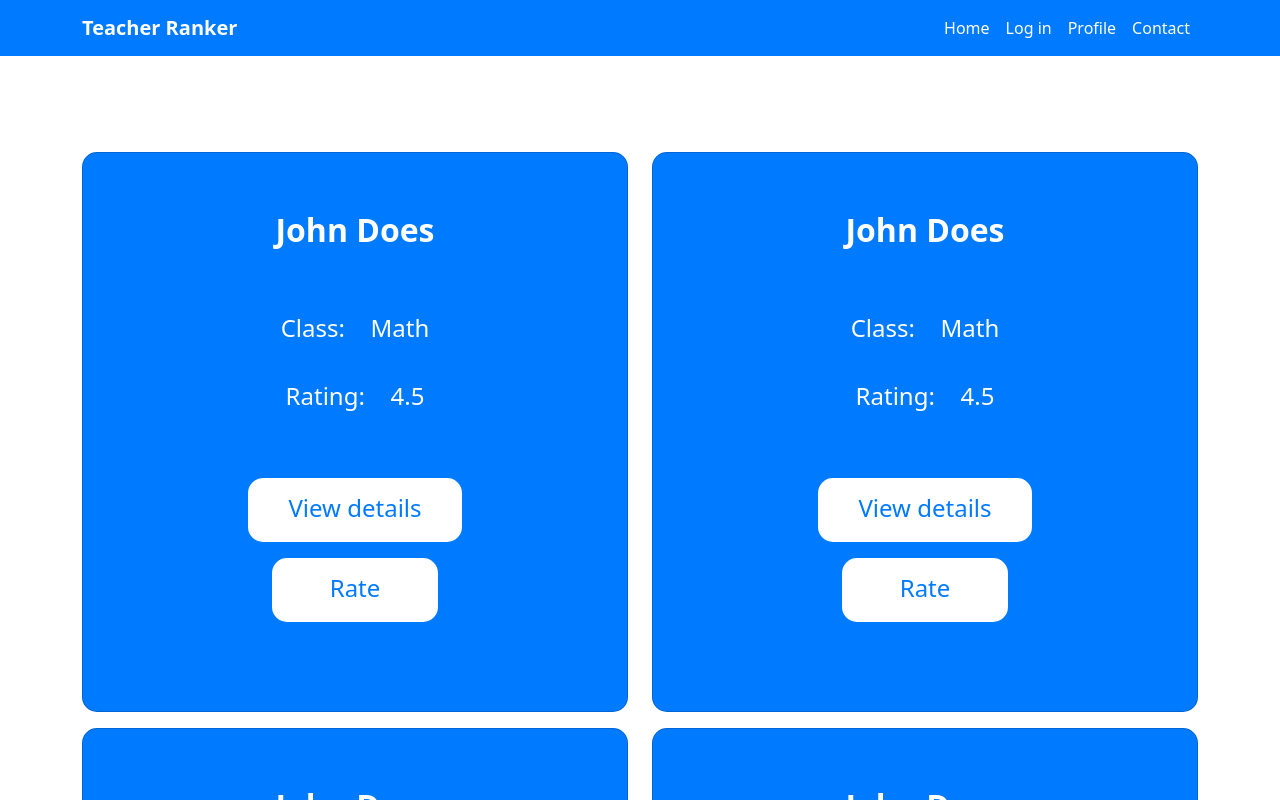
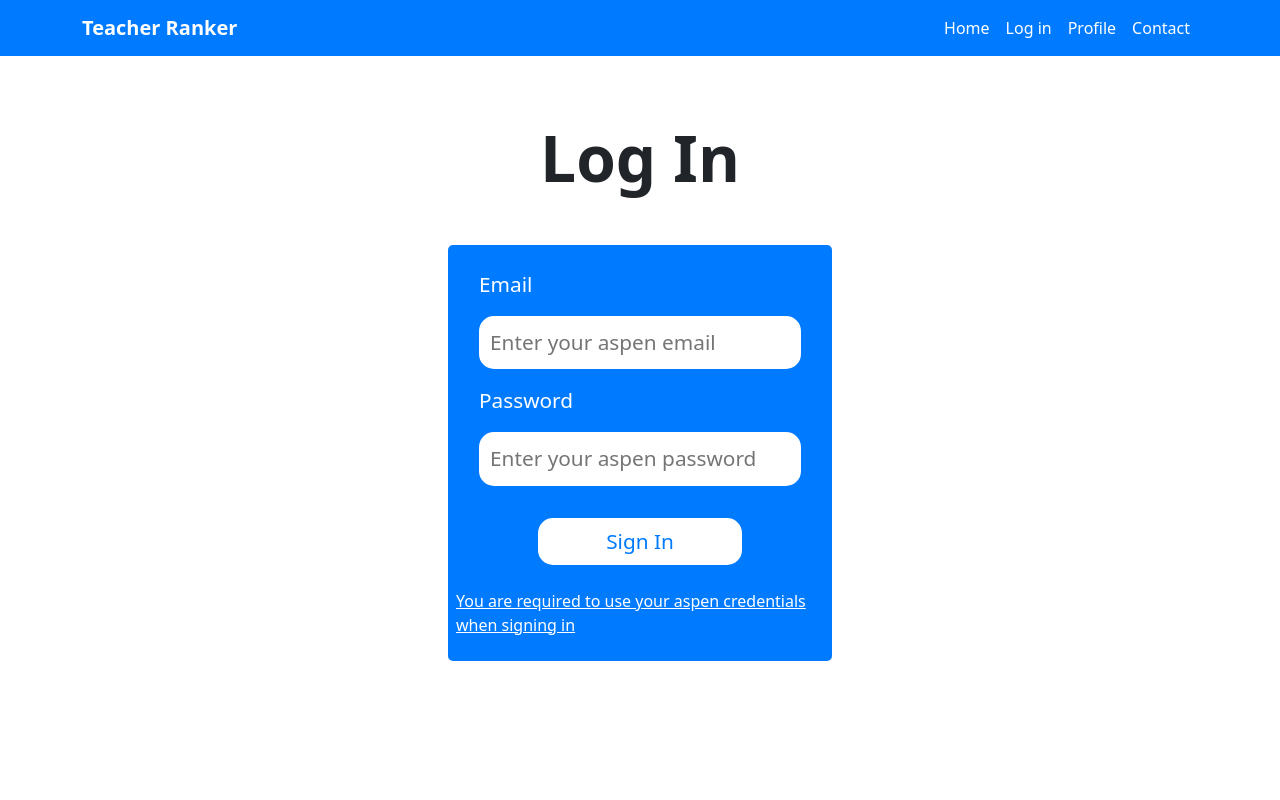
Before and after one commit to Antonchik2007/teacher-ranker, a React (Create React App) app: page /logIn in a window 1280 px wide. Shown: the top 800 px of the page. Built offline with nearby package versions, Linux system fonts and the light colour scheme.

Commit message:
added more design

```diff
--- a/package.json
+++ b/package.json
@@ -8,6 +8,7 @@
     "react": "^19.0.0",
     "react-bootstrap": "^2.10.7",
     "react-dom": "^19.0.0",
+    "react-router-dom": "^7.1.1",
     "react-scripts": "5.0.1"
   },
   "scripts": {
--- a/src/App.jsx
+++ b/src/App.jsx
@@ -1,12 +1,23 @@
 import './App.css';
+import LogIn from './modules/authentification/LogIn';
 import Header from './modules/header/Header';
 import MainPage from './modules/mainPage/MainPage';
+import ProfilePage from './modules/profilePage/ProfilePage';
+import { BrowserRouter, Routes, Route, Link } from 'react-router-dom';
 function App() {
   return (
-    <div className="app-wrapper">
-     <Header/>
-     <MainPage/>
-    </div>
+    <BrowserRouter>
+      <div className="app-wrapper">
+      <Header/>
+      <div className="page-content">
+          <Routes>
+            <Route path="/" element={<MainPage/>} />
+            <Route path="/profile" element={<ProfilePage />}/>
+            <Route path='/logIn' element={<LogIn/>}/>
+          </Routes>
+      </div>
+      </div>
+    </BrowserRouter>
   );
 }
 
--- /dev/null
+++ b/src/modules/authentification/LogIn.css
@@ -0,0 +1,68 @@
+.log-in-wrapper{
+    display: flex;
+    margin: 0 auto;
+    flex-direction: column;
+    width: 94vw;
+}
+.log-in-text{
+    margin: 0 auto;
+   margin-top: 8vh;
+   padding-bottom: 6vh;
+   font-size: 2.5rem;
+   font-weight: bold;
+}
+.form{
+    border-radius: 5px;
+    display: flex;
+    padding: 1vh;
+    padding-top: 3vh;
+    flex-direction: column;
+    justify-content: center;
+    align-items: center;
+    background-color: #007AFF;
+    color: white;
+    font-size: 1.3rem;
+}
+.log-in-input{
+    border-radius: 15px;
+    border: none;
+    margin-bottom: 2vh;
+}
+.sign-in-button{
+    margin-top: 2vh;
+    border-radius: 15px;
+    background-color: white;
+    border: none;
+    padding: 1vh 27vw 1vh 27vw;
+    color: #007AFF;
+}
+.sign-in-button:hover{
+    background-color: gray;
+    color: white;
+    transition: 0.3s;
+}
+.aspen-text{
+    font-size: 0.7rem;
+    margin-top: 3vh;
+    text-decoration: underline;
+}
+@media screen and (min-width: 600px){
+    .log-in-wrapper{
+        width: 30vw;
+    }
+    .log-in-text{
+        font-size: 4rem;
+    }
+    .sign-in-button{
+        padding: 1vh 5.3vw 1vh 5.3vw;
+    }
+    .log-in-input{
+        border-radius: 15px;
+        border: 3px solid white;
+        padding: 1vh;
+        margin-bottom: 2vh;
+    }
+    .aspen-text{
+        font-size: 1rem;
+    }
+}
--- /dev/null
+++ b/src/modules/authentification/LogIn.jsx
@@ -0,0 +1,25 @@
+import React from "react";
+import './LogIn.css'
+
+const LogIn = () => {
+
+    return(
+        <div className="log-in-wrapper">
+            <h1 className="log-in-text">Log In</h1>
+            <div className="form">
+                <div className="email">
+                    <p>Email</p>
+                    <input placeholder="Enter your aspen email" className="log-in-input"/>
+                </div>
+                <div className="password">
+                    <p>Password</p>
+                    <input placeholder="Enter your aspen password" className="log-in-input"/>
+                </div>
+                <button className="sign-in-button">Sign In</button>
+                <p className="aspen-text">You are required to use your aspen credentials when signing in</p>
+            </div>
+        </div>
+    )
+}
+
+export default LogIn;
--- a/src/modules/header/Header.jsx
+++ b/src/modules/header/Header.jsx
@@ -1,6 +1,7 @@
 import React from "react";
 import './header.css'
 import { Navbar, Nav, Container } from 'react-bootstrap';
+import { BrowserRouter, Routes, Route, Link } from 'react-router-dom';
 const Header = () => {
 
     return(
@@ -18,10 +19,10 @@ const Header = () => {
 </Navbar.Toggle>
         <Navbar.Collapse id="basic-navbar-nav">
           <Nav className="ms-auto">
-            <Nav.Link href="#home">Home</Nav.Link>
-            <Nav.Link href="#logIn">Log in</Nav.Link>
-            <Nav.Link href="#profile">Profile</Nav.Link>
-            <Nav.Link href="#contact">Contact</Nav.Link>
+            <Nav.Link href="#home"><Link to='/' className="link">Home</Link></Nav.Link>
+            <Nav.Link href="#logIn"><Link to='/logIn' className="link">Log in</Link></Nav.Link>
+            <Nav.Link href="#profile"><Link to='/profile' className="link">Profile</Link></Nav.Link>
+            <Nav.Link href="#contact"><Link to='/contact' className="link">Contact</Link></Nav.Link>
           </Nav>
         </Navbar.Collapse>
       </Container>
--- a/src/modules/header/header.css
+++ b/src/modules/header/header.css
@@ -7,10 +7,11 @@
     font-weight: bold;
     color: white !important;
 }
-.nav-link{
+.link{
     color: white !important;
+    text-decoration: none;
 }
-.nav-link:hover{
+.link:hover{
     color: rgb(251, 191, 52) !important;
     transition: 0.3s;
 }
--- /dev/null
+++ b/src/modules/profilePage/ProfilePage.jsx
@@ -0,0 +1,18 @@
+import React from "react";
+import './profilePage.css'
+
+const ProfilePage = () => {
+
+    return(
+        <div className="profie-page-wrapper">
+            <h1 className="profile-text">Profile</h1>
+            <div className="buttons">
+                <button className="button">Sign up/Log in</button>
+                <button className="button">My teachers</button>
+                <button className="button">Personal settings</button>
+                <button className="button">Contact us</button>
+            </div>
+        </div>
+    )
+}
+export default ProfilePage;
--- /dev/null
+++ b/src/modules/profilePage/profilePage.css
@@ -0,0 +1,48 @@
+.profile-text{
+   margin: 0 auto;
+   margin-top: 8vh;
+   padding-bottom: 6vh;
+   font-size: 2.5rem;
+   font-weight: bold;
+}
+.profie-page-wrapper{
+    display: flex;
+    margin: 0 auto;
+    flex-direction: column;
+    width: 94vw;
+}
+.buttons{
+    display: flex;
+    flex-direction: column;
+    gap: 5vh;
+    font-size: 2rem;
+}
+.button{
+    background-color: #007AFF;
+    color: white;
+    border-radius: 15px;
+    border: none;
+    padding-top: 1vh;
+    padding-bottom: 1vh;
+}
+.button:hover{
+    background-color: grey;
+    color: white;
+    transition: 0.3s;
+}
+
+
+@media screen and (min-width: 600px){
+    .profie-page-wrapper{
+        width: 67vw;
+    }
+    .buttons{
+        display: flex;
+        flex-direction: column;
+        gap: 8vh;
+        font-size: 3rem;
+    }
+    .profile-text{
+        font-size: 4rem;
+    }
+}
```
Also changed, not shown: src/AppContext.jsx (+4 -3 lines), 1 other file (tests, documents, lock files or other folders).
